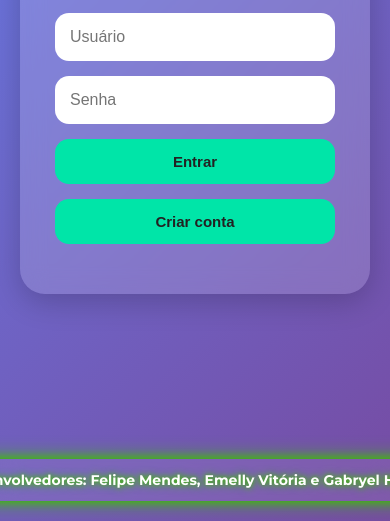
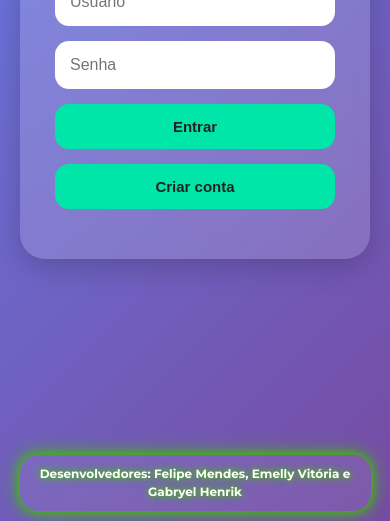
Before and after one commit to EmellyCaixeta/sistema-saas, a website: page index.html in a window 390 px wide. Shown: the part 323-844 px from the top of the page. Drawn offline with Linux system fonts and the light colour scheme.

Commit message:
Alinhando desenvolvedor

```diff
--- a/style.css
+++ b/style.css
@@ -182,7 +182,7 @@ span{
 
 .creditos p{
 
-    font-size:14px;
+    font-size:13px;
 
     font-weight:700;
 
@@ -190,15 +190,13 @@ span{
 
     color:white;
 
-    padding:12px 22px;
+    padding:10px 16px;
 
-    border-radius:20px;
+    border-radius:18px;
 
     background:rgba(255,255,255,0.08);
 
     backdrop-filter:blur(10px);
-
-    white-space:nowrap;
 
     animation:rgbGlow 4s linear infinite;
 
@@ -206,6 +204,14 @@ span{
     0 0 10px rgba(255,0,0,0.7),
     0 0 20px rgba(0,255,0,0.7),
     0 0 30px rgba(0,0,255,0.7);
+
+    max-width:90vw;
+
+    line-height:1.5;
+
+    word-break:break-word;
+
+    white-space:normal;
 }
 
 @keyframes rgbGlow{
@@ -254,3 +260,27 @@ span{
         0 0 20px red;
     }
 }
+
+/* RESPONSIVO */
+
+@media(max-width:600px){
+
+    .creditos{
+
+        bottom:10px;
+
+        padding:0 10px;
+    }
+
+    .creditos p{
+
+        font-size:12px;
+
+        width:100%;
+    }
+
+    body{
+
+        padding-bottom:90px;
+    }
+}
```
